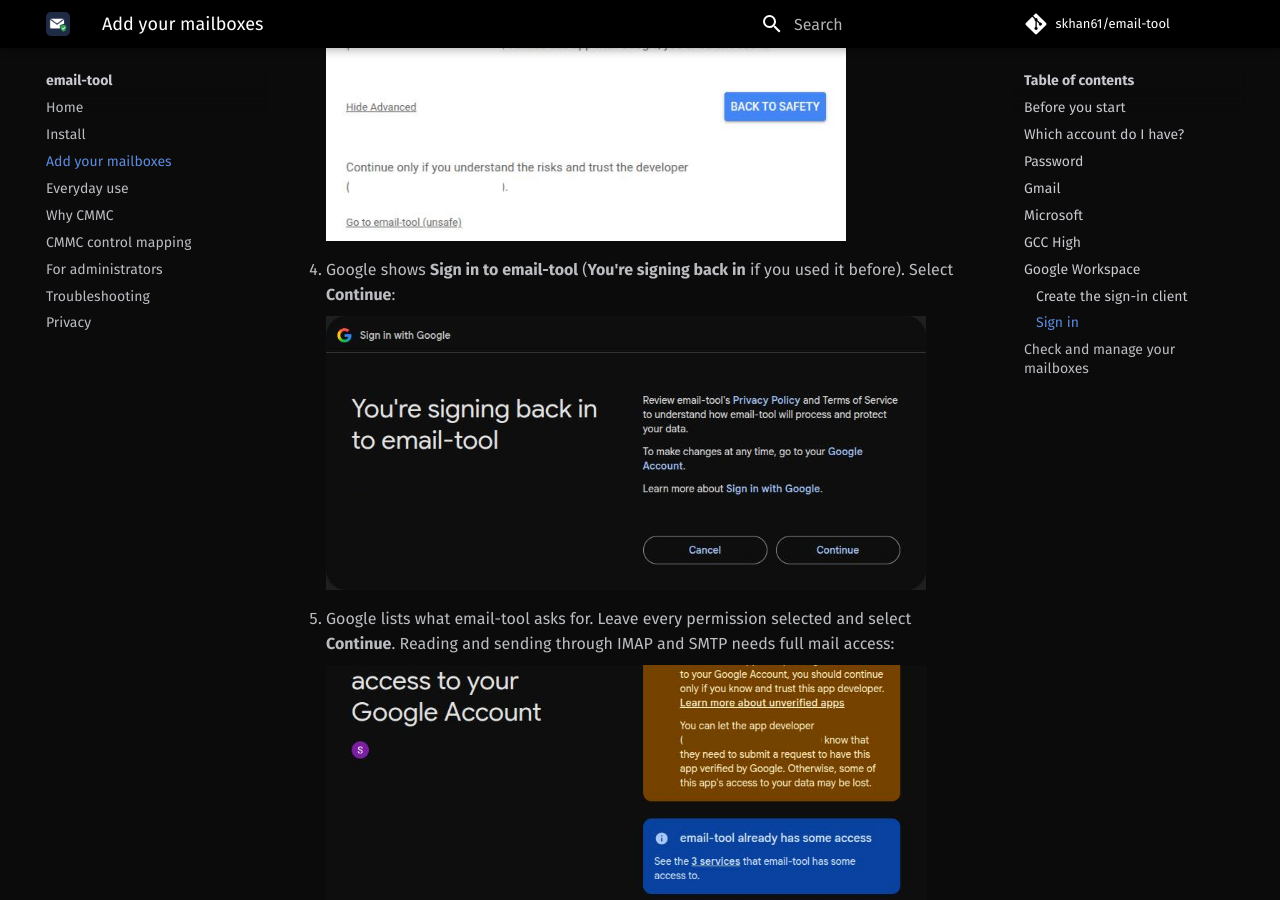
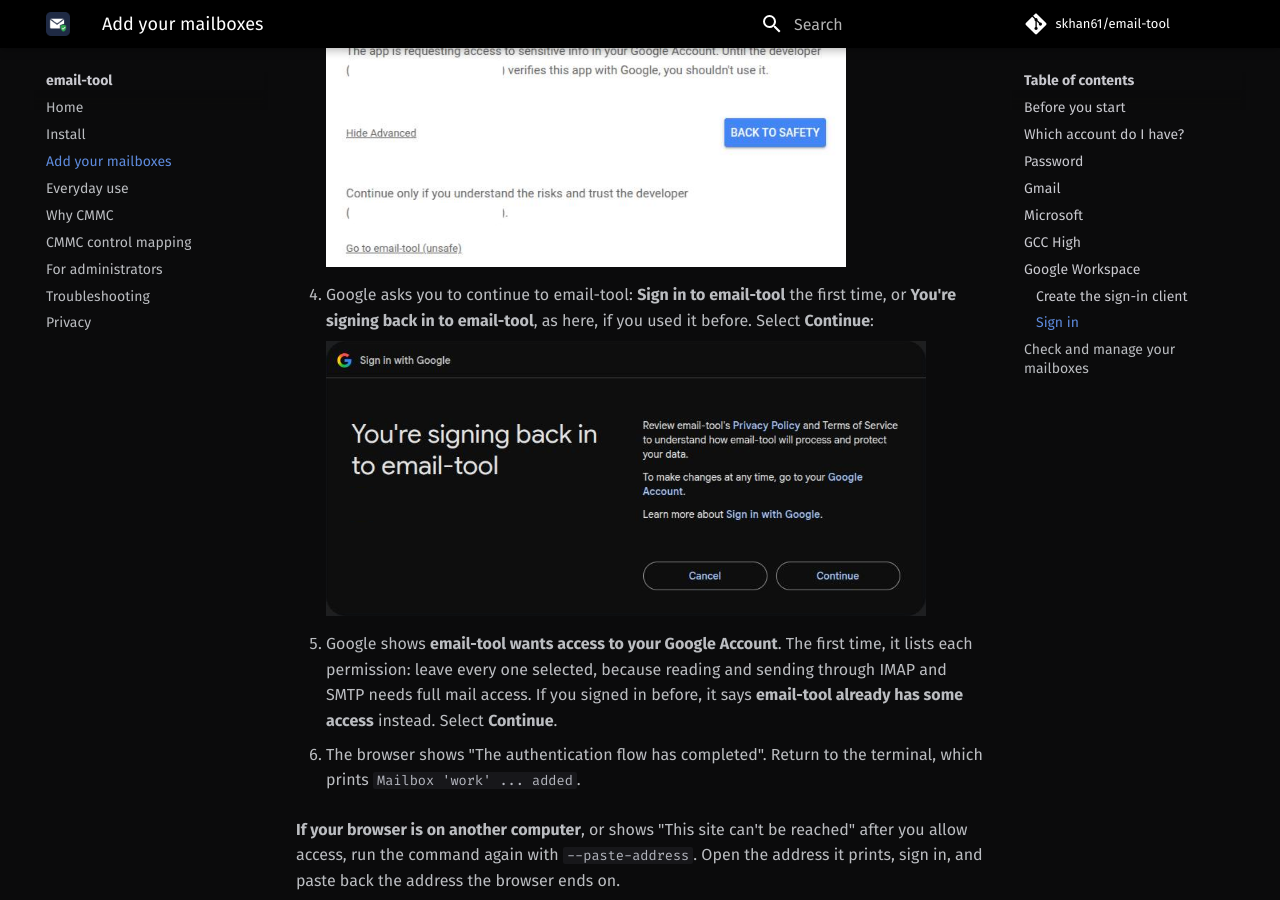
Before and after one commit to skhan61/email-tool, an MkDocs documentation site: the page built from docs/mailboxes.md, in a window 1280 px wide and 900 px high, scrolled down 8143 px. Built offline with MkDocs 1.6.1 and Material for MkDocs 9.7.7, drawn with Linux system fonts in a browser that asks for light colours; plug-ins that fetch from the network failed and are left out; comment, search, counter and statistics services are not loaded; some of the changed text lies outside the part shown.

Commit message:
Review fixes: drop the returning-user permissions shot, text matches each picture
The Google permissions screenshot showed the returning-user state, a cut
heading and the account initial, so it is removed; step 5 describes both the
first-time list and the "already has some access" case. Step 4 names both
wordings, step 3 says the developer address is hidden, and Microsoft's step
names Continue as the blue button.

Refs #77

Co-Authored-By: Claude Opus 5.5 <noreply@anthropic.com>

````diff
--- a/docs/mailboxes.md
+++ b/docs/mailboxes.md
@@ -109,7 +109,7 @@ For Outlook.com, Hotmail, Live and Microsoft 365. No password is stored.
     ```
 
 2. Your browser opens on Microsoft's sign-in page. Sign in. Microsoft may first ask
-   **Are you trying to sign in to email-tool?** Select **Continue**:
+   **Are you trying to sign in to email-tool?** Select **Continue**, the blue button:
 
     ![Microsoft asks whether you are trying to sign in to email-tool, with Cancel and Continue](assets/screens/microsoft-confirm-app.png){ width="440" }
 
@@ -198,8 +198,9 @@ download button next to the new secret. When email-tool works with the new file,
     ```
 
 2. Your browser opens. Choose your account.
-3. For an External client, Google shows **Google hasn't verified this app**. It is your own
-   app. Select **Advanced**:
+3. For an External client, Google shows **Google hasn't verified this app**, with your own
+   address as the developer (hidden in the pictures below). It is your own app. Select
+   **Advanced**:
 
     ![Google warns that it has not verified the app, with Advanced and Back to safety](assets/screens/google-unverified.png){ width="520" }
 
@@ -207,15 +208,16 @@ download button next to the new secret. When email-tool works with the new file,
 
     ![After Advanced, Google offers Go to email-tool (unsafe)](assets/screens/google-unverified-advanced.png){ width="520" }
 
-4. Google shows **Sign in to email-tool** (**You're signing back in** if you used it before).
-   Select **Continue**:
+4. Google asks you to continue to email-tool: **Sign in to email-tool** the first time, or
+   **You're signing back in to email-tool**, as here, if you used it before. Select
+   **Continue**:
 
     ![Google asks you to continue signing in to email-tool](assets/screens/google-sign-in.png){ width="600" }
 
-5. Google lists what email-tool asks for. Leave every permission selected and select
-   **Continue**. Reading and sending through IMAP and SMTP needs full mail access:
-
-    ![Google shows what email-tool wants to access, with Cancel and Continue](assets/screens/google-consent.png){ width="600" }
+5. Google shows **email-tool wants access to your Google Account**. The first time, it lists
+   each permission: leave every one selected, because reading and sending through IMAP and
+   SMTP needs full mail access. If you signed in before, it says
+   **email-tool already has some access** instead. Select **Continue**.
 
 6. The browser shows "The authentication flow has completed". Return to the terminal, which
    prints `Mailbox 'work' ... added`.
````
Also changed, not shown: docs/assets/screens/google-consent.png (deleted).
